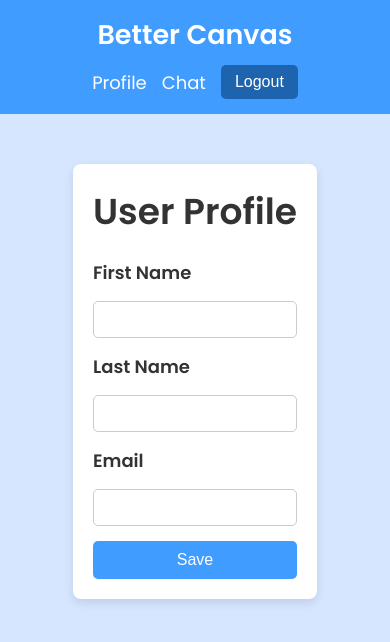
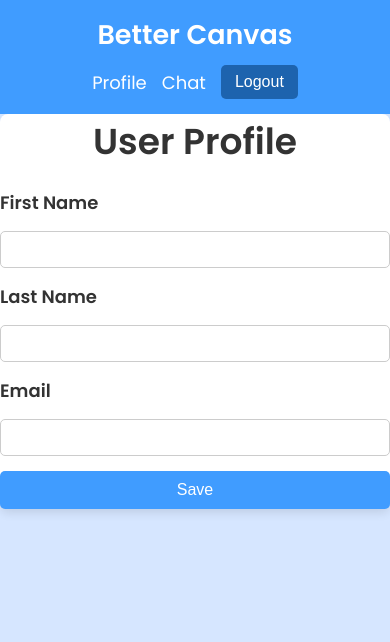
Before and after one commit to michalispap/AI-Chatbot-Frontend-AWS, a Vue app: page /profile in a window 390 px wide. Shown: the top 642 px of the page. Built offline with nearby package versions, Linux system fonts and the light colour scheme; no server answers.

Commit message:
Responsive design

```diff
--- a/src/views/Chat.vue
+++ b/src/views/Chat.vue
@@ -131,4 +131,14 @@ const bubbleClass = (role) => {
 .send-btn:hover {
   background: #0056b3;
 }
+
+@media (max-width: 600px),
+       (orientation: landscape) and (max-height: 600px) {
+  .chat-page {
+    max-width: none;
+    width: 100%;
+    margin: 0;
+    padding: 0;
+  }
+}
 </style>
--- a/src/views/Profile.vue
+++ b/src/views/Profile.vue
@@ -81,4 +81,14 @@ button {
 button:hover {
   background-color: #0056b3;
 }
+
+@media (max-width: 600px),
+       (orientation: landscape) and (max-height: 600px) {
+  .profile-container {
+    max-width: none;
+    width: 100%;
+    margin: 0;
+    padding: 0;
+  }
+}
 </style>
```
